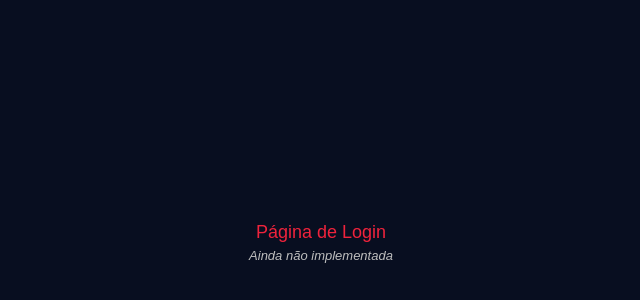
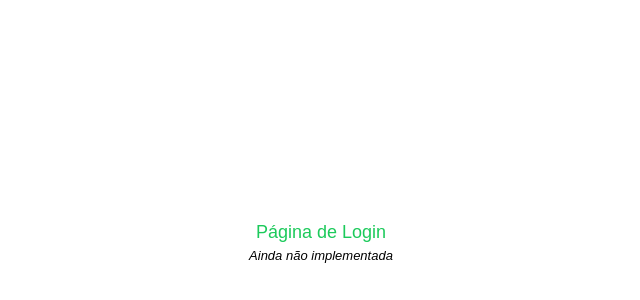
Before and after one commit to ProjetoFinal-praTI/frontend, a React (Vite) app: page / in a window 1280 px wide. Shown: the part 158-458 px from the top of the page, without its empty margins (319-959 px from the left). Built offline with nearby package versions, Linux system fonts and the light colour scheme.

Commit message:
componente button

```diff
--- a/src/components/BaseButton/index.tsx
+++ /dev/null
@@ -1,14 +0,0 @@
-import type { JSX } from "react";
-
-export interface BaseButtonProps {
-  text: string;
-  onClick?: () => void;
-}
-
-export const BaseButton = ({ onClick, text }: BaseButtonProps): JSX.Element => {
-  return (
-    <button onClick={onClick} data-testid="Base-Button-Component">
-      {text}
-    </button>
-  );
-};
--- /dev/null
+++ b/src/components/Buttons/Button/index.tsx
@@ -0,0 +1,50 @@
+interface ButtonProps {
+  label: string;
+  onClick?: () => void;
+  variant?: "primary" | "secondary" | "outline" | "gradient";
+  fontWeight?: "medium" | "semibold" | "bold";
+  fontSize?: "base" | "sm" | "lg";
+  className?: string;
+  icon?: React.ReactNode;
+}
+
+export const Button = (props: ButtonProps) => {
+  const {
+    label,
+    onClick,
+    variant = "primary",
+    fontWeight = "medium",
+    fontSize = "base",
+    className,
+    icon,
+  } = props;
+
+  const variants = {
+    primary: "bg-primary text-white hover:opacity-80",
+    secondary: "bg-secondary text-white hover:opacity-80",
+    outline: "border border-[#e3e8f4] hover:bg-purple hover:text-white hover:border-purple",
+    gradient: "bg-gradient-to-r from-primary to-secondary text-white"
+  };
+
+  const fontWeights = {
+    medium: "font-medium",
+    semibold: "font-semibold",
+    bold: "font-bold",
+  };
+
+  const fontSizes = {
+    base: "text-base",
+    sm: "text-sm",
+    lg: "text-lg",
+  };
+
+  return (
+    <button
+      className={`${variants[variant]} ${fontWeights[fontWeight]} ${fontSizes[fontSize]} flex px-5 py-2 items-center justify-center gap-2 rounded-full transition duration-300 ease-in-out cursor-pointer ${className}`}
+      onClick={onClick}
+    >
+      {icon}
+      {label}
+    </button>
+  );
+};
--- a/src/global.css
+++ b/src/global.css
@@ -1,23 +1,11 @@
 @import "tailwindcss";
 
-:root {
-	--color-background: #080e20;
-	--color-surface: #3a506b;
-
-	--color-primary: #ef233c;
-	--color-primary-variant: #d11026;
-
-	--color-secondary: #ceec97;
-
-	--color-text: #ffffff;
-	--color-text-on-surface: #ffffff;
-	--color-accent: #bebebe;
-
-	font-family: Arial, Helvetica, sans-serif;
+@theme {
+  --color-primary: #1cca5b;
+  --color-secondary: #3c83f6;
+  --color-purple: #7a3ff2;
 }
 
-* {
-	margin: 0;
-	padding: 0;
-	box-sizing: border-box;
+body {
+  font-family: "Montserrat", sans-serif;
 }
```
Also changed, not shown: 1 other file (tests, documents, lock files or other folders).
